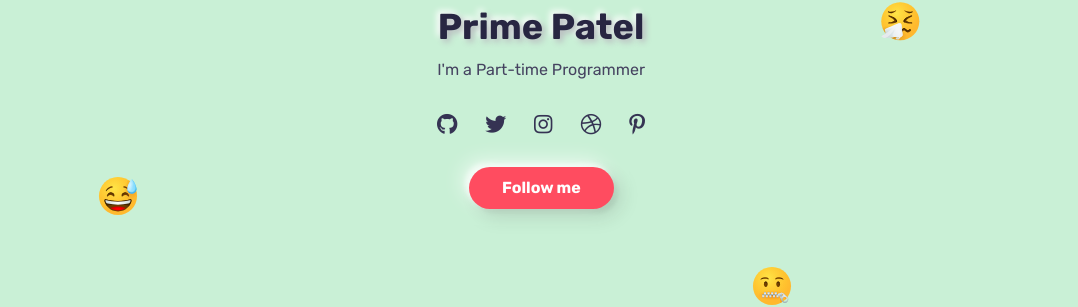
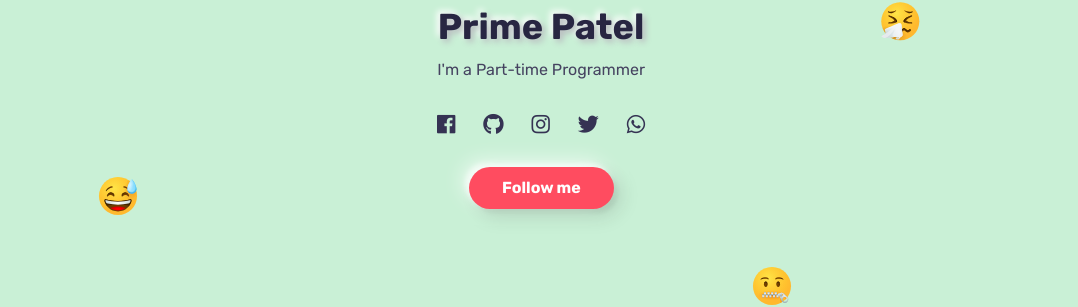
Before and after one commit to primepatel/primepatel.github.io, a Jekyll site: the page built from index.markdown, in a window 1280 px wide. Shown: the part 409-716 px from the top of the page, without its empty margins (99-1177 px from the left). Built offline with Jekyll 4.4.1, drawn with Linux system fonts in a browser that asks for light colours.

Commit message:
added custom socialsite to website

```diff
--- a/_layouts/home.html
+++ b/_layouts/home.html
@@ -60,7 +60,7 @@
 			<!-- intro -->
 			<div class="intro">
 				<!-- avatar image -->
-				<img src="assets/images/avatar-1.svg"  class="mb-4" />
+				<img src="{{site.data.core.avatar1}}"  class="mb-4" />
 
 				<!-- info -->
 				<h1 class="mb-2 mt-0">{{site.name}}</h1>
@@ -68,11 +68,7 @@
 
 				<!-- social icons -->
 				<ul class="social-icons light list-inline mb-0 mt-4">
-					<li class="list-inline-item"><a href="#"><i class="fab fa-github"></i></a></li>
-					<li class="list-inline-item"><a href="#"><i class="fab fa-twitter"></i></a></li>
-					<li class="list-inline-item"><a href="#"><i class="fab fa-instagram"></i></a></li>
-					<li class="list-inline-item"><a href="#"><i class="fab fa-dribbble"></i></a></li>
-					<li class="list-inline-item"><a href="#"><i class="fab fa-pinterest-p"></i></a></li>
+					{% for item in site.data.core.socialsites%} <li class="list-inline-item"><a href="{{item[1]}}"><i class="fab fa-{{item[0]}}"></i></a></li> {% endfor %}
 				</ul>
 				<!-- buttons -->
 				<div class="mt-4">
```
